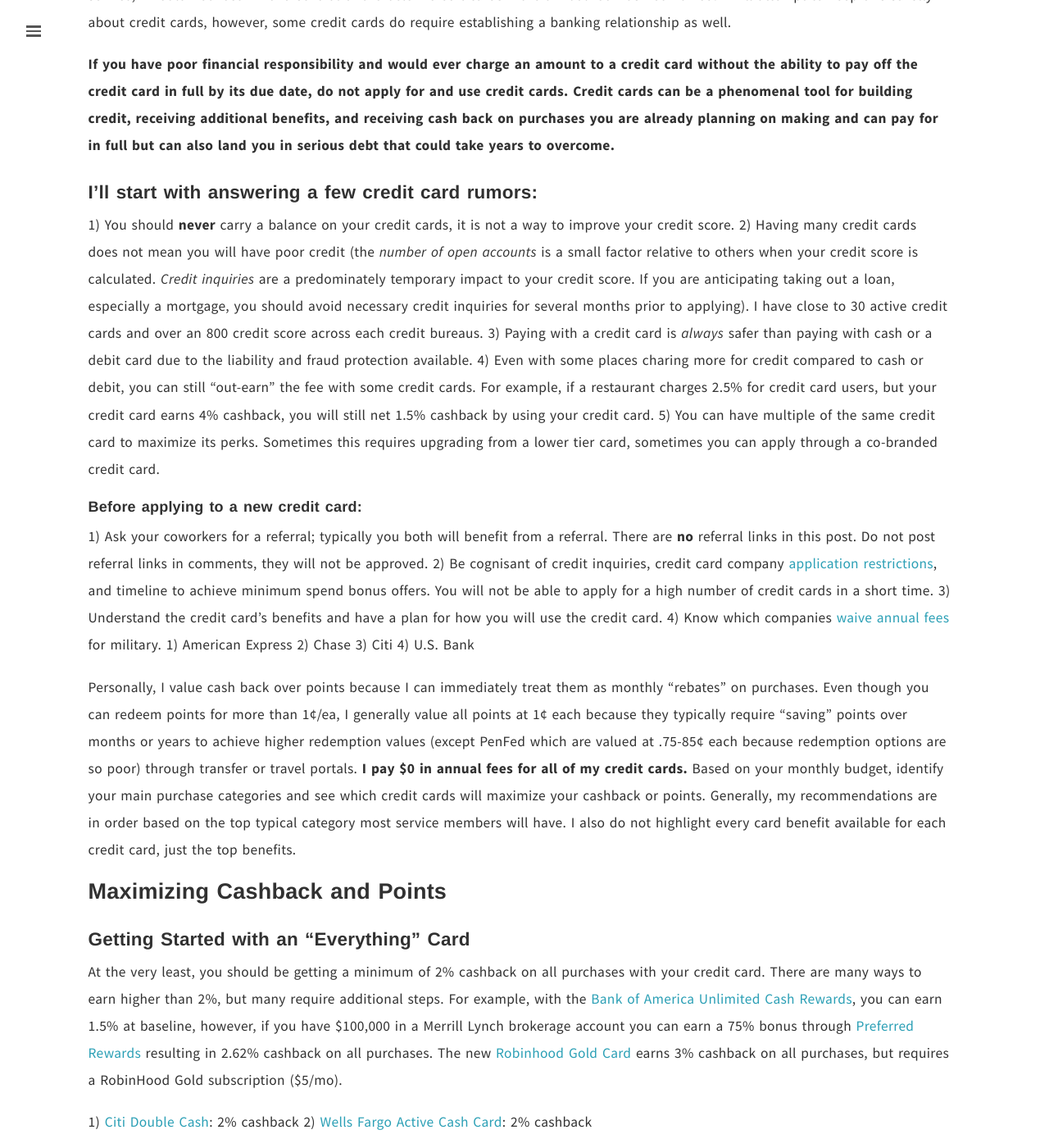
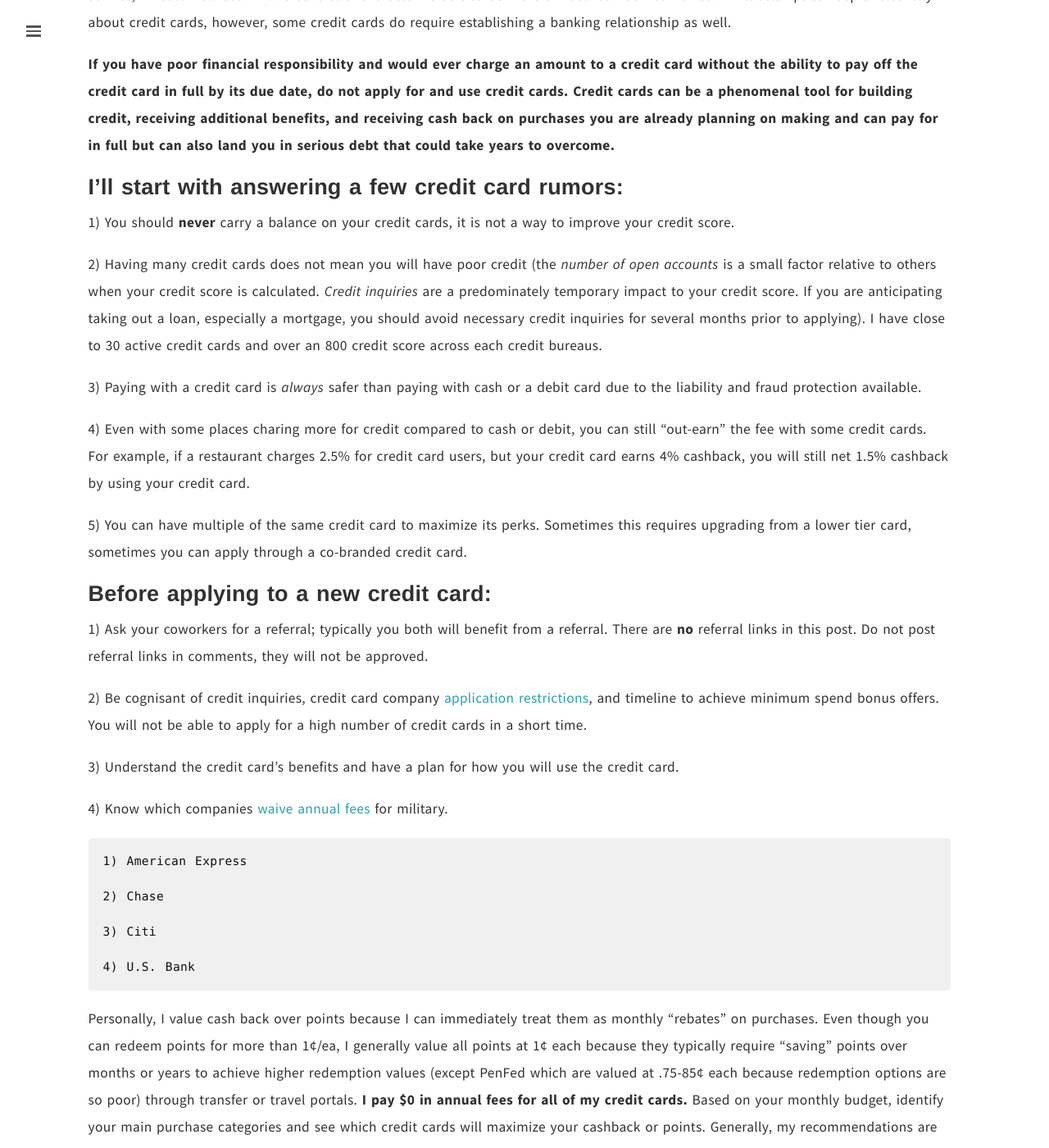
Before and after one commit to gorhack/gorhack.github.io, a Jekyll site: the page built from _posts/2024-02-05-Military-credit-cards.md, in a window 1280 px wide and 1400 px high, scrolled down 350 px. Shown: the whole window at 82% size. Built offline with Jekyll 4.4.1, drawn with Linux system fonts in a browser that asks for light colours; our own code applies the rules of GitHub Pages for plain Markdown files; some of the changed text lies outside the part shown.

Commit message:
Formatting adjustments

```diff
--- a/_posts/2024-02-05-DoD-credit-cards.md
+++ b/_posts/2024-02-05-Military-credit-cards.md
@@ -10,36 +10,47 @@ to pay off the credit card in full by its due date, do not apply for and use cre
 phenomenal tool for building credit, receiving additional benefits, and receiving cash back on purchases you are already
 planning on making and can pay for in full but can also land you in serious debt that could take years to overcome.**
 
-### I'll start with answering a few credit card rumors:
+## I'll start with answering a few credit card rumors:
 
 1) You should **never** carry a balance on your credit cards, it is not a way to improve your credit score.
+
 2) Having many credit cards does not mean you will have poor credit (the *number of open accounts* is a small factor
    relative to others when your credit score is calculated. *Credit inquiries* are a predominately temporary impact to
    your credit score. If you are anticipating taking out a loan, especially a mortgage, you should avoid necessary
    credit inquiries for several months prior to applying). I have close to 30 active credit cards and over an 800
    credit score across each credit bureaus.
+
 3) Paying with a credit card is *always* safer than paying with cash or a debit card due to the liability and
    fraud protection available.
+
 4) Even with some places charing more for credit compared to cash or debit, you can still "out-earn" the fee with some
    credit cards. For example, if a restaurant charges 2.5% for credit card users, but your credit card earns 4%
    cashback, you will still net 1.5% cashback by using your credit card.
+
 5) You can have multiple of the same credit card to maximize its perks. Sometimes this requires upgrading from a lower
    tier card, sometimes you can apply through a co-branded credit card.
 
-#### Before applying to a new credit card:
+## Before applying to a new credit card:
 
 1) Ask your coworkers for a referral; typically you both will benefit from a referral. There are **no** referral links
    in this post. Do not post referral links in comments, they will not be approved.
+
 2) Be cognisant of credit inquiries, credit card company
    [application restrictions](https://thepointsguy.com/credit-cards/credit-card-application-restrictions/), and timeline
    to achieve minimum spend bonus offers. You will not be able to apply for a high number of credit cards in a short
    time.
+
 3) Understand the credit card's benefits and have a plan for how you will use the credit card.
+
 4) Know which companies [waive annual fees](https://militarymoneymanual.com/credit-cards-waive-annual-fees-military/)
    for military.
+
     1) American Express
+
     2) Chase
+
     3) Citi
+
     4) U.S. Bank
 
 Personally, I value cash back over points because I can immediately treat them as monthly "rebates" on purchases. Even
@@ -64,12 +75,14 @@ on all purchases. The new [Robinhood Gold Card](https://robinhood.com/creditcard
 but requires a RobinHood Gold subscription (\$5/mo).
 
 1) [Citi Double Cash](https://wwww.citi.com/credit-cards/citi-double-cash-credit-card): 2% cashback
+
 2) [Wells Fargo Active Cash Card](https://creditcards.wellsfargo.com/active-cash-credit-card): 2% cashback
 
 ### Restaurants
 
 1) [Chase Sapphire Reserve](https://creditcards.chase.com/rewards-credit-cards/sapphire/reserve): 3x points (50% bonus
    on all Chase points when redeemed through the Chase Travel Portal so effectively 4.5x points), \$300 travel credit.
+
 2) [American Express Gold Card](https://www.americanexpress.com/en-us/credit-cards/credit-intel/gold-card-rewards-points/):
    4x points on up to \$50,000/yr, 4x points on up to $25,000/yr on groceries, \$120 dining credit, \$10/mo Uber credit,
    \$100 Resy Credit, \$7/mo Dunkin' Donuts Credit
@@ -80,7 +93,9 @@ but requires a RobinHood Gold subscription (\$5/mo).
    3% on up to \$2500/quarter. Bank of
    America [Preferred Rewards](https://promotions.bankofamerica.com/preferredrewards/en) increases the cashback to 5.25%
    if you have \$100,000 in an IRA or brokerage in a Merrill Lynch account.
+
 2) [Chase Prime Visa](https://www.amazon.com/Prime-Visa/dp/BT00LN946S): 5% at Amazon
+
 3) [Amex Blue Cash Everyday](https://www.americanexpress.com/us/credit-cards/card/blue-cash-everyday/): 3% on up to
    \$6000/yr
 
@@ -88,25 +103,34 @@ but requires a RobinHood Gold subscription (\$5/mo).
 
 1) [American Express Platinum](https://www.americanexpress.com/us/credit-cards/card/platinum/): 5x points with airlines,
    Priority Pass Lounge access, Centurion Lounge access, \$200 airline credit
+
 2) [Chase Sapphire Reserve](https://creditcards.chase.com/rewards-credit-cards/sapphire/reserve): 5x points on airline
    purchases through Chase Travel portal, 50% point bonus (for all Chase cards) when redeemed for travel in the Chase
    Travel portal, Priority Pass, Chase Sapphire Reserve lounge access (note: if you have multiple credit cards with a
    Global Entry credit, you can use the other credits on other people)
+
 3) Airline Specific with Lounge Access (and other benefits):
+
     1) Delta:
        [Amex Delta SkyMiles Reserve](https://www.americanexpress.com/us/credit-cards/card/delta-skymiles-reserve-american-express-card/)
        and [Amex Delta SkyMiles Platinum](https://www.americanexpress.com/us/credit-cards/card/delta-skymiles-platinum-american-express-card).
        With both credit cards, you will get automatic Silver Status with the MQD Headstart on both Credit cards and two
        Companion passes each year.
+
     2) American:
        [Citi AAdvantage Executive World Elite](https://creditcards.aa.com/credit-cards/citi-executive-card-american-airlines-direct/)
+
     3) United:
        [Chase United Club Infinite](https://creditcards.chase.com/travel-credit-cards/united/club-infinite)
+
 4) Hotel Specific (free night(s)):
+
     1) Marriott:
        [Chase Marriott Bonvoy Bountiful](https://creditcards.chase.com/travel-credit-cards/marriott-bonvoy/bountiful)
+
     2) Hilton:
        [Amex Hilton Aspire Card](https://www.americanexpress.com/us/credit-cards/card/hilton-honors-aspire/)
+
     3) IHG:
        [Chase IHG Premier](https://creditcards.chase.com/a1/ihg/Premier12325NAEP)
 
@@ -114,6 +138,7 @@ but requires a RobinHood Gold subscription (\$5/mo).
 
 1) [American Express Blue Cash Preferred Card](https://www.americanexpress.com/us/credit-cards/card/blue-cash-preferred/):
    6% cashback on up to \$6,000/yr, 6% cashback on select streaming subscriptions, 3% cashback on gas.
+
 2) [American Express Gold Card](https://www.americanexpress.com/en-us/credit-cards/credit-intel/gold-card-rewards-points/):
    4x points on up to \$25,000/yr, 4x points on up to $50,000/yr at restaurants, \$120 dining credit, \$10/mo Uber
    credit, \$100 Resy Credit, \$7/mo Dunkin' Donuts Credit
@@ -122,6 +147,7 @@ but requires a RobinHood Gold subscription (\$5/mo).
 
 1) [PenFed Platinum Rewards](https://www.penfed.org/credit-cards/platinum-rewards-visa): 5x points on gas and EV
    charging
+
 2) [American Express Blue Cash Preferred Card](https://www.americanexpress.com/us/credit-cards/card/blue-cash-preferred/):
    3% cashback, 6% cashback on up to \$6,000 in grocery store purchases, and 6% cashback on select streaming
    subscriptions.
@@ -130,8 +156,10 @@ but requires a RobinHood Gold subscription (\$5/mo).
 
 1) [Discover It](https://www.discover.com/credit-cards/cash-back/it-card.html): 5% cashback on quarterly category. These
    categories include grocery, Amazon/Target/Walmart, PayPal, restaurants, etc.
+
 2) [Chase Freedom Flex](https://creditcards.chase.com/cash-back-credit-cards/freedom/flex): 5x points (7.5x with
    Chase Sapphire Reserve) on quarterly category
+
 3) [Bank of America Customized Cash Rewards](https://www.bankofamerica.com/credit-cards/products/cash-back-credit-card/)
    3% on up to \$2500/quarter of your selected category (Gas/EV charging stations, dining, travel, drug stores and
    pharmacies, or home improvement). With preferred rewards, 5.25% cashback.
@@ -140,9 +168,12 @@ but requires a RobinHood Gold subscription (\$5/mo).
 
 1) [Churning](https://thepointsguy.com/credit-cards/credit-card-churning/)
    and [manufactured spend](https://www.reddit.com/r/churning/wiki/manufactured_spending/)
+
 2) [Upgrading credit cards](https://thepointsguy.com/credit-cards/your-ultimate-guide-to-credit-card-upgrades/) to
    maximize sign-up bonuses on lower tier cards, but receiving multiple benefits of higher tier cards.
+
 3) Maximizing [sign up bonuses](https://thepointsguy.com/credit-cards/limited-time-card-offers/)
+
 4) [Point breakdowns](https://thepointsguy.com/credit-cards/best/)
 
 ## What's in my wallet
@@ -164,7 +195,7 @@ but requires a RobinHood Gold subscription (\$5/mo).
 
 I pay \$0 in annual fees, these are just the cards I regularly use and the primary benefits utilized with each card.
 
-## Next cards I'll be applying for
+## Next cards I'll be applying for:
 
 1) [Robinhood Gold Card](https://robinhood.com/creditcard/), 3% cashback on everything
 
```
